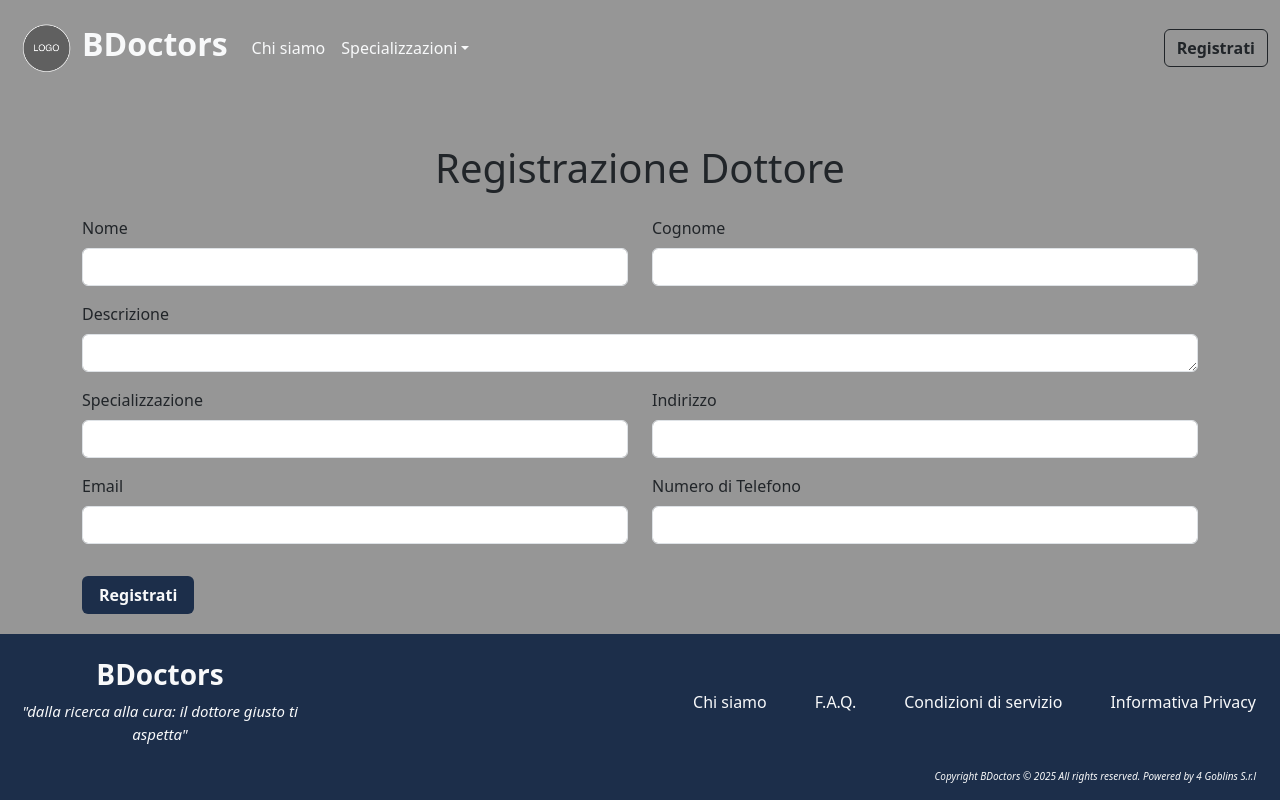
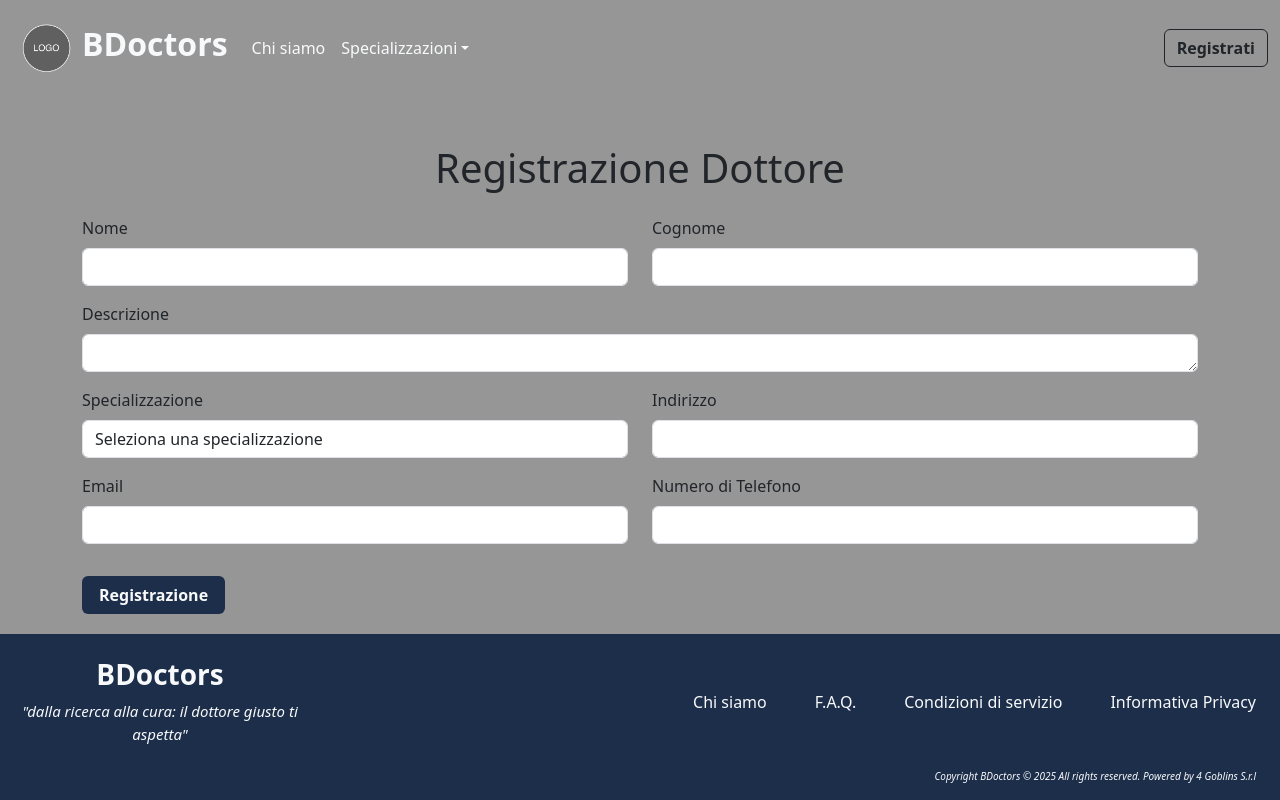
Before and after one commit to DanielaEsposito/doctors-frontend, a React (Vite) app: page /registration in a window 1280 px wide. Built offline with nearby package versions, Linux system fonts and the light colour scheme.

Commit message:
modify name

```diff
--- a/src/pages/RegistrationPage.jsx
+++ b/src/pages/RegistrationPage.jsx
@@ -10,6 +10,20 @@ const RegistrationForm = () => {
     phone_number: "",
     description: "",
   });
+
+  const specialties = [
+    { id: 1, name: "Anestesiologia" },
+    { id: 2, name: "Cardiologia" },
+    { id: 3, name: "Dermatologia" },
+    { id: 4, name: "Psischiatria" },
+    { id: 5, name: "Endocrinologia" },
+    { id: 6, name: "Medico di Famiglia" },
+    { id: 7, name: "Gastroenterologia" },
+    { id: 8, name: "Geriatria" },
+    { id: 9, name: "Ematologia" },
+    { id: 10, name: "Malattie Infettive" },
+    { id: 11, name: "Polmonologia" },
+  ];
 
   const handleChange = (event) => {
     const { name, value } = event.target;
@@ -31,15 +45,15 @@ const RegistrationForm = () => {
         <div className="row mb-3">
           {/* Nome */}
           <div className="col-12 col-md-6 mb-3">
-            <label htmlFor="nome" className="form-label">
+            <label htmlFor="name" className="form-label">
               Nome
             </label>
             <input
               type="text"
               className="form-control"
-              id="nome"
-              name="nome"
-              value={formData.nome}
+              id="name"
+              name="name"
+              value={formData.name}
               onChange={handleChange}
               required
             />
@@ -47,15 +61,15 @@ const RegistrationForm = () => {
 
           {/* Cognome */}
           <div className="col-12 col-md-6 mb-3">
-            <label htmlFor="cognome" className="form-label">
+            <label htmlFor="surname" className="form-label">
               Cognome
             </label>
             <input
               type="text"
               className="form-control"
-              id="cognome"
-              name="cognome"
-              value={formData.cognome}
+              id="surname"
+              name="surname"
+              value={formData.surname}
               onChange={handleChange}
               required
             />
@@ -63,14 +77,14 @@ const RegistrationForm = () => {
 
           {/* Descrizione */}
           <div className="col-12 mb-3">
-            <label htmlFor="descrizione" className="form-label">
+            <label htmlFor="description" className="form-label">
               Descrizione
             </label>
             <textarea
               className="form-control"
-              id="descrizione"
-              name="descrizione"
-              value={formData.descrizione}
+              id="description"
+              name="description"
+              value={formData.description}
               onChange={handleChange}
               rows="3"
               required
@@ -79,31 +93,37 @@ const RegistrationForm = () => {
 
           {/* Specializzazione */}
           <div className="col-12 col-md-6 mb-3">
-            <label htmlFor="specializzazione" className="form-label">
+            <label htmlFor="specialty" className="form-label">
               Specializzazione
             </label>
-            <input
-              type="text"
+            <select
               className="form-control"
-              id="specializzazione"
-              name="specializzazione"
-              value={formData.specializzazione}
+              id="specialty"
+              name="specialty"
+              value={formData.specialty}
               onChange={handleChange}
               required
-            />
+            >
+              <option value="">Seleziona una specializzazione</option>
+              {specialties.map((specialty) => (
+                <option key={specialty.id} value={specialty.id}>
+                  {specialty.name}
+                </option>
+              ))}
+            </select>
           </div>
 
           {/* Indirizzo */}
           <div className="col-12 col-md-6 mb-3">
-            <label htmlFor="indirizzo" className="form-label">
+            <label htmlFor="address" className="form-label">
               Indirizzo
             </label>
             <input
               type="text"
               className="form-control"
-              id="indirizzo"
-              name="indirizzo"
-              value={formData.indirizzo}
+              id="address"
+              name="address"
+              value={formData.address}
               onChange={handleChange}
               required
             />
@@ -127,15 +147,15 @@ const RegistrationForm = () => {
 
           {/* Numero di telefono */}
           <div className="col-12 col-md-6 mb-3">
-            <label htmlFor="telefono" className="form-label">
+            <label htmlFor="phone_number" className="form-label">
               Numero di Telefono
             </label>
             <input
               type="tel"
               className="form-control"
-              id="telefono"
-              name="telefono"
-              value={formData.telefono}
+              id="phone_number"
+              name="phone_number"
+              value={formData.phone_number}
               onChange={handleChange}
               required
             />
@@ -147,7 +167,7 @@ const RegistrationForm = () => {
           type="submit"
           className="btn btn-custom fw-semibold d-inline-block text-start px-3"
         >
-          Registrati
+          Registrazione
         </button>
       </form>
     </div>
```
